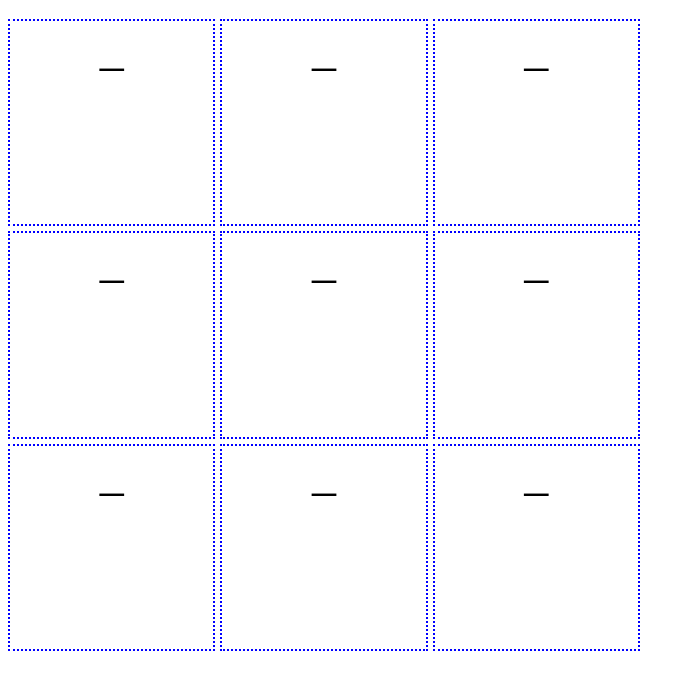
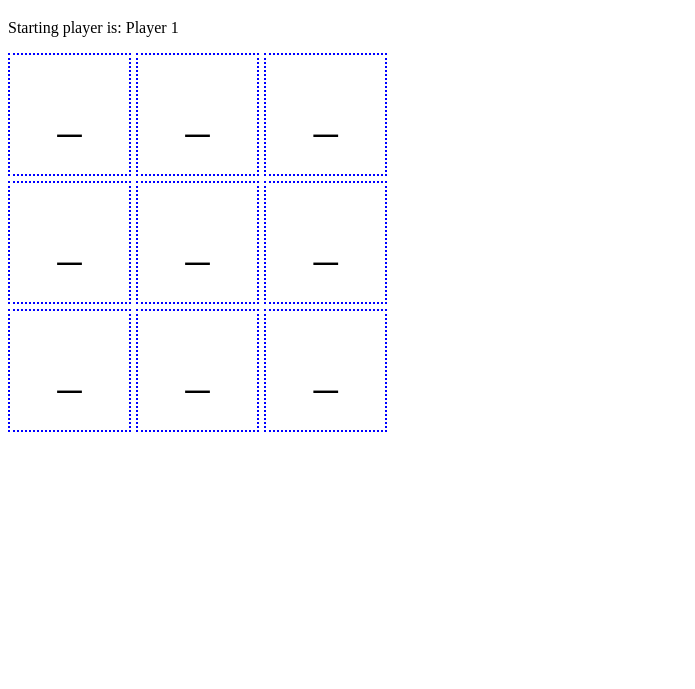
Before and after one commit to emiledrablant/tictactoe, a plain HTML site: page index.html in a window 1280 px wide. Shown: the part 61-750 px from the top of the page, without its empty margins (0-695 px from the left). Drawn offline with Linux system fonts and the light colour scheme.

Commit message:
better alignement in cells

```diff
--- a/index.html
+++ b/index.html
@@ -10,7 +10,7 @@
 <body>
     <div id="container">
         <h1>Odin's Tic Tac Toe</h1>
-        <p class="state-displayer"></p>
+        <p id="state-displayer"></p>
     </div>
 </body>
 </html>
--- a/script.js
+++ b/script.js
@@ -67,9 +67,9 @@ const gameboard = (function () {
             }
         }
         if (gameManager.getNumberOfMoves() >= 9) {
-            return console.log("It's a tie.");
+            stateDisplayer.textContent = "It's a tie.";
         } else {
-            return console.log("No win yet. The game goes on.");
+            stateDisplayer.textContent = `No win yet. The game goes on. Next move: ${gameManager.getActivePlayer().name}`;
         }
     }
 
@@ -123,4 +123,6 @@ const gameManager = (function () {
     return { changePlayerTurn, getActivePlayer, getPlayerName, increaseNumberOfMoves, getNumberOfMoves };
 })();
 
+const stateDisplayer = document.getElementById("state-displayer");
+stateDisplayer.textContent = `Starting player is: ${gameManager.getActivePlayer().name}`;
 gameboard.drawBoard();
--- a/style.css
+++ b/style.css
@@ -1,5 +1,5 @@
 #game-container {
-    max-width: 50%;
+    max-width: 30%;
     display: grid;
     grid-template-columns: repeat(3, 1fr);
     gap: 5px;
@@ -9,5 +9,7 @@
     border: dotted 2px blue;
     font-size: 3rem;
     aspect-ratio: 1;
-    text-align: center;
+    display: flex;
+    align-items: center;
+    justify-content: center;
 }
```
